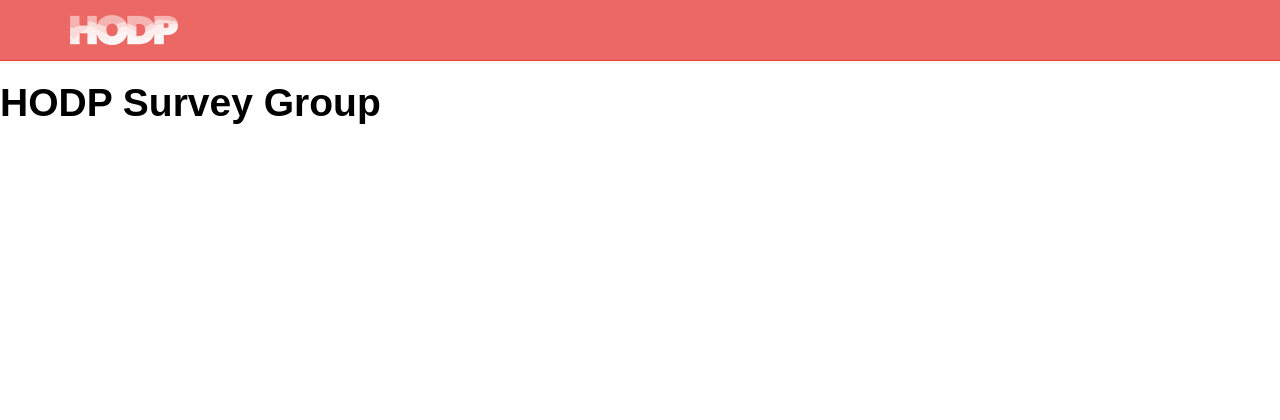
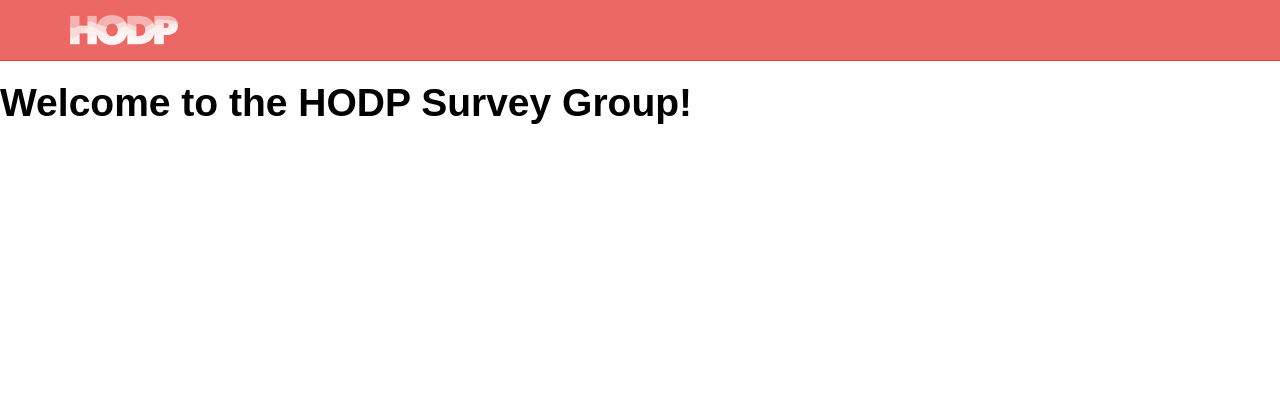
Before and after one commit to Eandalf7h/HarvardOpenData, a Flask app: template templates/demographics.html in a window 1280 px wide. Shown: the top 420 px of the page. Run offline with Flask 2, Linux system fonts and the light colour scheme; the template is opened without the code that fills it, so the values that code supplies are empty; some libraries are stand-ins or nearby versions; some web fonts are replaced.

Commit message:
update requirements.txt

```diff
--- a/templates/demographics.html
+++ b/templates/demographics.html
@@ -2,7 +2,7 @@
 
 {% block content %}
 
-<h1>HODP Survey Group</h1>
+<h1>Welcome to the HODP Survey Group!</h1>
 
 
 {% endblock %}
```
Also changed, not shown: requirements.txt (+5 -4 lines).
